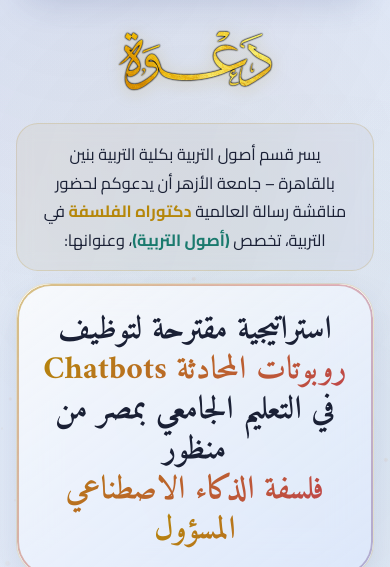
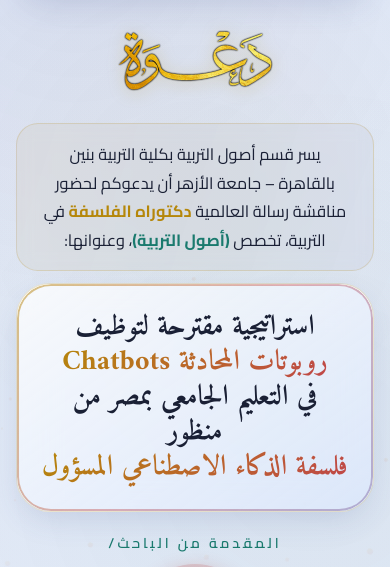
Before and after one commit to mfarahm/DI, a plain HTML site: page 41.html in a window 390 px wide. Shown: the part 224-791 px from the top of the page. Drawn offline with Linux system fonts and the light colour scheme; no server answers; a web font is replaced by a local one.

Commit message:
Reduce thesis title font size on smaller screens

```diff
--- a/41.html
+++ b/41.html
@@ -360,7 +360,7 @@ body::before {
 .admin-wrap:hover { opacity: 0.75; }
 @media(max-width:768px){
   .header-bar { flex-direction:column; gap:14px; text-align:center; }
-  .thesis-title { font-size:2rem; }
+  .thesis-title { font-size:1.75rem; }
   .count-box { min-width:62px; padding:9px 10px; }
   .count-num { font-size:1.5rem; }
 }
```
